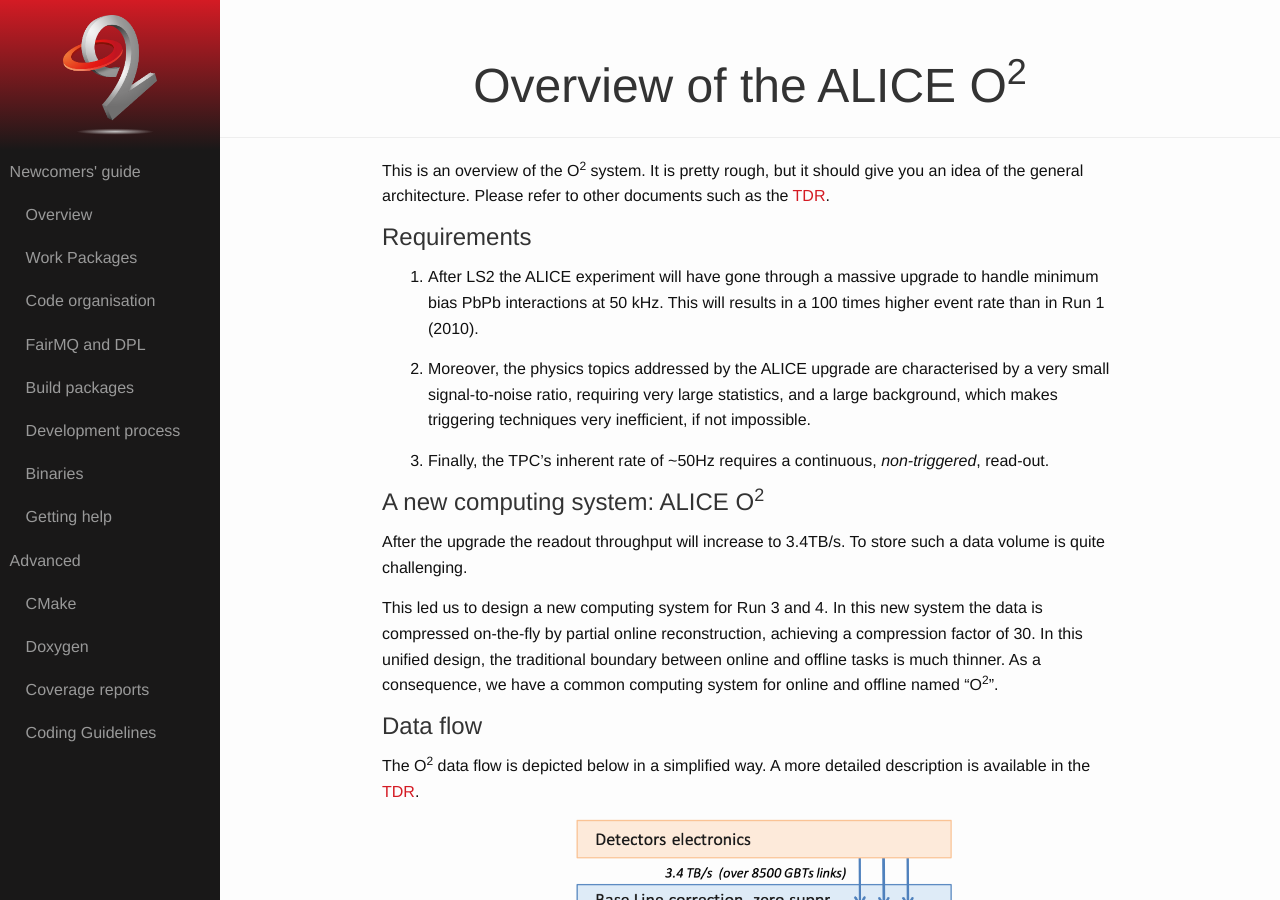
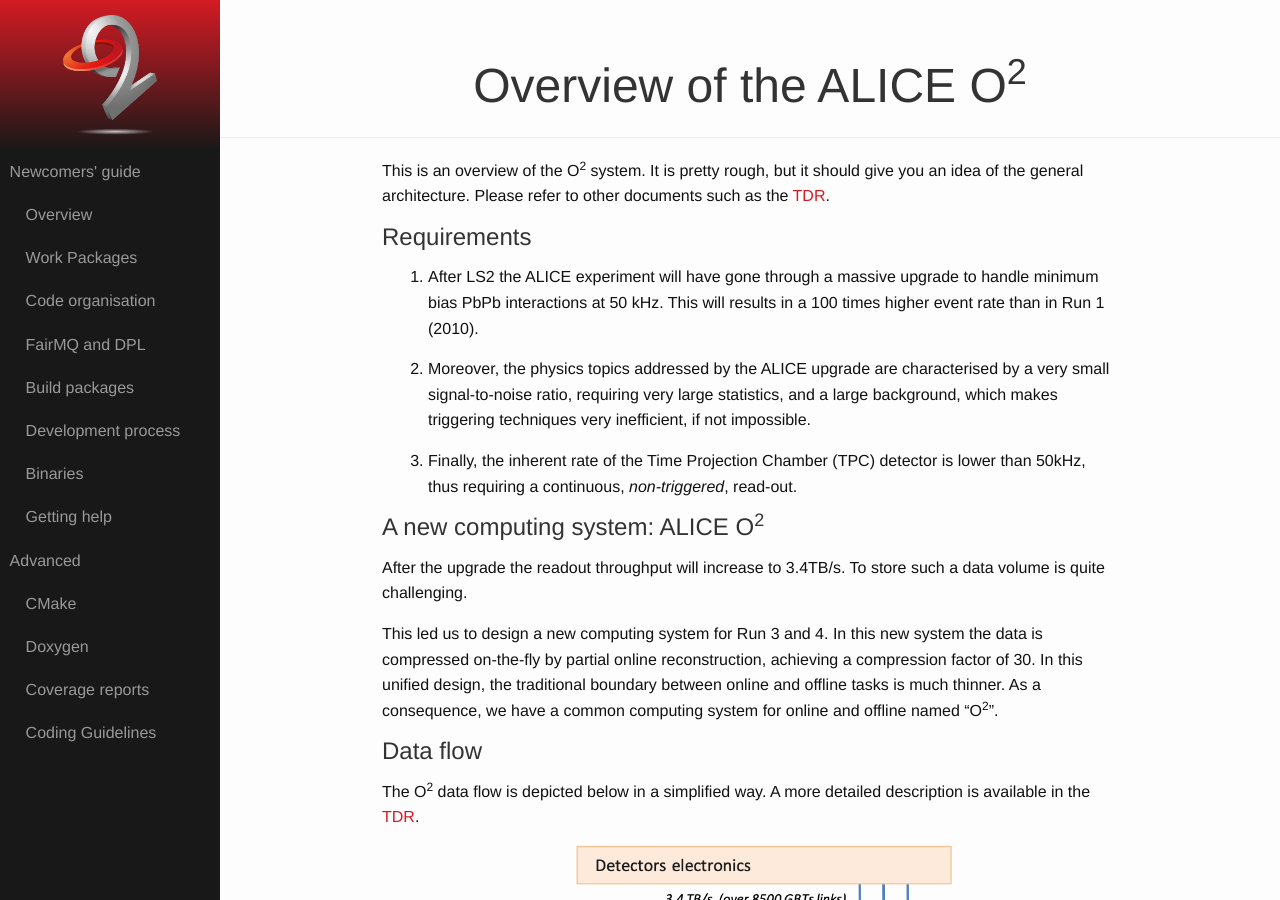
Before and after one commit to AliceO2Group/AliceO2Group.github.io, a Jekyll site: the page built from quickstart/overview.markdown, in a window 1280 px wide and 900 px high. Built offline with Jekyll 4.4.1, drawn with Linux system fonts in a browser that asks for light colours.

Commit message:
Update quickstart/overview.markdown
Co-Authored-By: awegrzyn <awegrzyn@users.noreply.github.com>

```diff
--- a/quickstart/overview.markdown
+++ b/quickstart/overview.markdown
@@ -11,7 +11,7 @@ This is an overview of the O<sup>2</sup> system. It is pretty rough, but it shou
 
 2. Moreover, the physics topics addressed by the ALICE upgrade are characterised by a very small signal-to-noise ratio, requiring very large statistics, and a large background, which makes triggering techniques very inefficient, if not impossible.
 
-3. Finally, the TPC's inherent rate of ~50Hz requires a continuous, _non-triggered_, read-out.
+3. Finally, the inherent rate of  the Time Projection Chamber (TPC) detector is lower than 50kHz, thus requiring a continuous, _non-triggered_, read-out.
 
 ## A new computing system: ALICE O<sup>2</sup>
 
```
